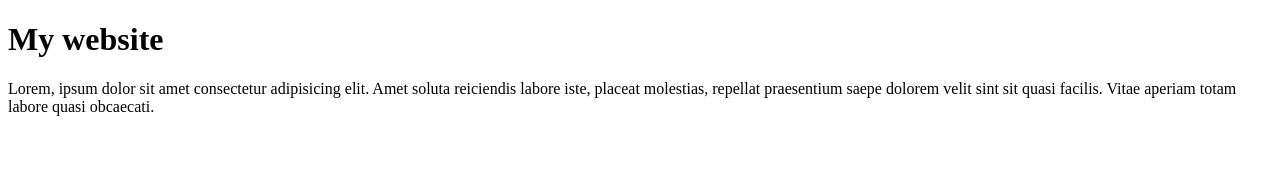
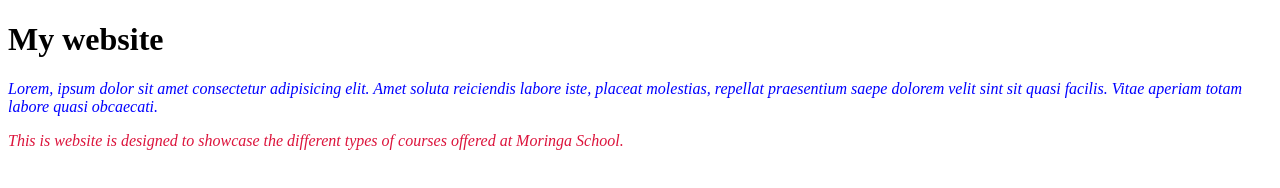
Before and after one commit to FestusMutie/git-session, a plain HTML site: page index.html in a window 1280 px wide. Drawn offline with Linux system fonts and the light colour scheme.

Commit message:
change color in p elements with class about

```diff
--- a/index.css
+++ b/index.css
@@ -2,3 +2,6 @@ p{
     font-style: italic;
     color: blue;
 }
+.about{
+    color:crimson;
+}
--- a/index.html
+++ b/index.html
@@ -5,9 +5,11 @@
     <meta http-equiv="X-UA-Compatible" content="IE=edge">
     <meta name="viewport" content="width=device-width, initial-scale=1.0">
     <title>Git session</title>
+    <link rel="stylesheet" href="index.css">
 </head>
 <body>
     <h1>My website</h1>
     <p>Lorem, ipsum dolor sit amet consectetur adipisicing elit. Amet soluta reiciendis labore iste, placeat molestias, repellat praesentium saepe dolorem velit sint sit quasi facilis. Vitae aperiam totam labore quasi obcaecati.</p>
+    <p class="about">This is website is designed to showcase the different types of courses offered at Moringa School.</p>
 </body>
 </html>
```
